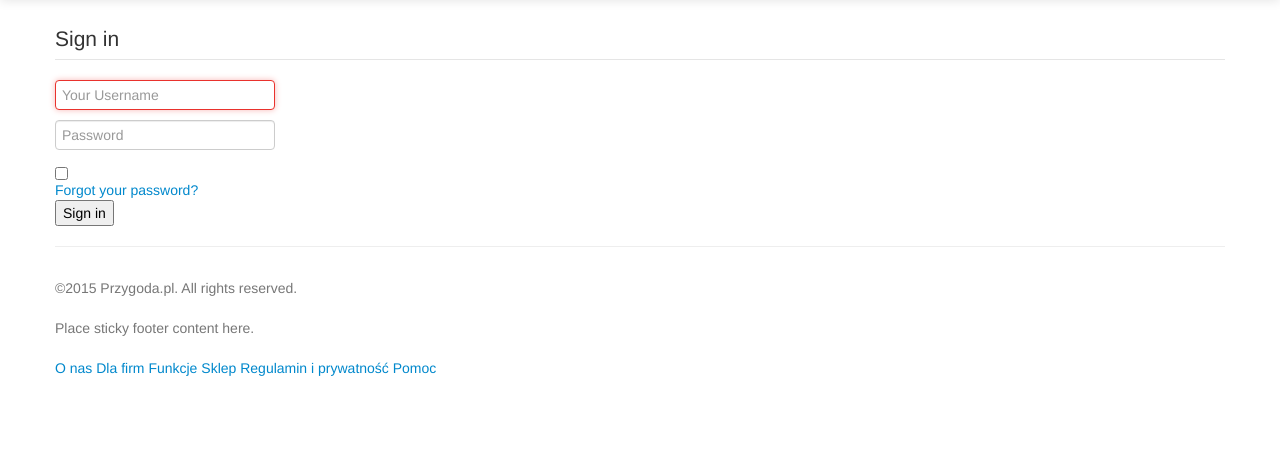
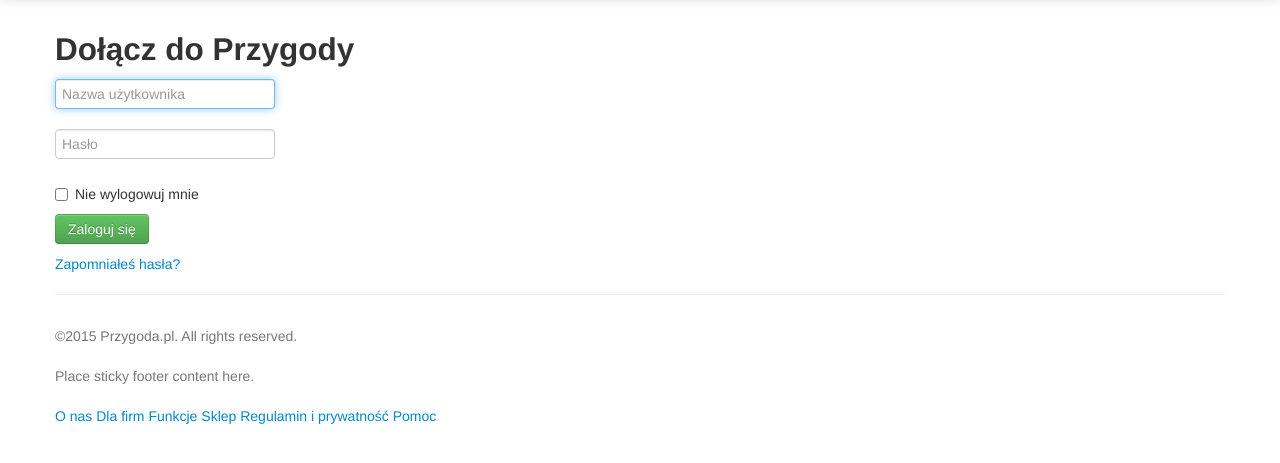
Before and after one commit to VirrageS/Przygoda, a Flask app: page /users/login/ in a window 1280 px wide. Shown: the part 41-504 px from the top of the page. Run offline with Flask 2, Linux system fonts and the light colour scheme; parts of the project's set-up code (start-up, migrations or seed data) failed here and were passed over; some libraries are stand-ins or nearby versions.

Commit message:
Nowe logowanie i rejestracja

```diff
--- a/app/templates/adventures/new.html
+++ b/app/templates/adventures/new.html
@@ -1,6 +1,6 @@
 {% extends "layout.html" %}
 {% block body %}
-  <form action="" method=post class="form-horizontal">
+<form action="" method=post class="form-horizontal">
 	<h2>Stwórz nową przygodę</h2>
 
 	<div class="control-group">
@@ -18,8 +18,8 @@
 	<div class="control-group">
 		<div class="controls">
 		  <button type="submit" class="btn btn-success">Stwórz nową przygodę</button>
-		  <a href="{{ url_for('index') }}">Powrót</a>
+		  <a href="{{ url_for('simple_page.index') }}">Powrót</a>
 		</div>
 	</div>
-  </form>
+</form>
 {% endblock %}
--- a/app/templates/users/login.html
+++ b/app/templates/users/login.html
@@ -9,14 +9,24 @@
 	{% else %}
 	<div>
 	{% endif %}
+
 	{% set css_class = 'form-control ' + kwargs.pop('class', '') %}
 	{{ field(class=css_class, placeholder=placeholder, **kwargs) }}
 	</div>
 {% endmacro %}
 
+{% macro render_checkbox_field(field, text=None) -%}
+<div class="checkbox">
+	<label>
+		{{ field(type='checkbox', **kwargs) }} {{ text }}
+	</label>
+</div>
+{%- endmacro %}
+
 <div>
 	<div>
-		<legend>Sign in</legend>
+		<h2>Dołącz do Przygody</h2>
+
 		{% with errors = get_flashed_messages(category_filter=["error"]) %}
 		{% if errors %}
 		<div>
@@ -36,15 +46,36 @@
 		{% endfor %}
 		</div>
 		{% endif %}
-		<form method="POST" action="." accept-charset="UTF-8" role="form">
+
+		<form method="post" action="." accept-charset="UTF-8" role="form">
 			{{ form.csrf_token }}
-			{{ render_field(form.username, placeholder="Your Username", autofocus="") }}
-			{{ render_field(form.password, placeholder="Password") }}
-			{{ render_field(form.remember_me) }}
+			<div class="control-group">
+				<div class="controls">
+					{{ render_field(form.username, placeholder="Nazwa użytkownika", autofocus="") }}
+				</div>
+			</div>
+
+			<div class="control-group">
+				<div class="controls">
+					{{ render_field(form.password, placeholder="Hasło") }}
+				</div>
+			</div>
+
+			<div class="control-group">
+				<div class="controls">
+					{{ render_checkbox_field(form.remember_me, text="Nie wylogowuj mnie") }}
+				</div>
+			</div>
+
+			<div class="control-group">
+				<div class="controls">
+					<button type="submit" class="btn btn-success">Zaloguj się</button>
+				</div>
+			</div>
+
 			<div>
-			<a role="button" href="">Forgot your password?</a><span class="clearfix"></span>
+				<a role="button" href="/users/lost">Zapomniałeś hasła?</a><span class="clearfix"></span>
 			</div>
-			<button type="submit" name="submit">Sign in</button>
 		</form>
 	</div>
 </div>
--- a/app/users/forms.py
+++ b/app/users/forms.py
@@ -1,16 +1,15 @@
 from flask.ext.wtf import Form, RecaptchaField
-from wtforms import TextField, PasswordField, BooleanField
+from wtforms import BooleanField, TextField, PasswordField, validators
 from wtforms.validators import Required, EqualTo, Email
 
 class LoginForm(Form):
-	username = TextField('Username', [Required()])
+	username = TextField('Username', [validators.Length(min=4, max=25)])
 	password = PasswordField('Password', [Required()])
 	remember_me = BooleanField('Remember me', [])
 
 class RegisterForm(Form):
-	name = TextField('NickName', [Required()])
-	email = TextField('Email address', [Required(), Email()])
+	username = TextField('Username', [validators.Length(min=4, max=25)])
+	email = TextField('Email Address', [validators.Length(min=6, max=35)])
 	password = PasswordField('Password', [Required()])
 	confirm = PasswordField('Repeat Password', [Required(), EqualTo('password', message='Passwords must match')])
-	accept_tos = BooleanField('I accept the TOS', [Required()])
-	recaptcha = RecaptchaField()
+	accept_tos = BooleanField('I accept the TOS', [])
--- a/app/users/models.py
+++ b/app/users/models.py
@@ -7,7 +7,7 @@ class User(db.Model):
 
 	__tablename__ = "users"
 	id = db.Column('user_id', db.Integer, primary_key=True)
-	username = db.Column('username', db.String(20), unique=True, index=True)
+	username = db.Column('username', db.String(120), unique=True, index=True)
 	password = db.Column('password', db.String(128))
 	email = db.Column('email', db.String(50), unique=True, index=True)
 	registered_on = db.Column('registered_on', db.DateTime)
--- a/app/users/views.py
+++ b/app/users/views.py
@@ -7,63 +7,6 @@ from app.users.models import User
 from app.users.forms import RegisterForm, LoginForm
 
 mod = Blueprint('users', __name__, url_prefix='/users')
-
-# Register
-@mod.route('/register/' , methods=['GET','POST'])
-def register():
-	if request.method == 'GET':
-		return render_template('users/register.html')
-
-	username = request.form['username']
-	password = request.form['password']
-	email = request.form['email']
-
-	# @todo: check if request forms are filled properly
-
-	# check for error
-	error = False
-
-	# username was not provided
-	if username is None or (username == ''):
-		flash('No username')
-		error = True
-
-	# password was not provided
-	if password is None or (password == ''):
-		flash('No password')
-		error = True
-
-	# email was not provided
-	if (email is None) or (email == ''):
-		flash('No email')
-		error = True
-
-	# error occured so we back
-	if error:
-		return render_template('users/register.html')
-
-	# check if user with name exists
-	checkUser = User.query.filter_by(username=username).first()
-
-	# check if users with email exists
-	if checkUser is None:
-		checkUser = User.query.filter_by(email=email).first()
-
-	# user with username exists
-	if checkUser != None:
-		flash('User with provided username or email arleady exists')
-		return render_template('users/register.html')
-
-	# create new user
-	user = User(username, generate_password_hash(password), email)
-
-	# add user to database
-	db.session.add(user)
-	db.session.commit()
-
-	# everything okay so back
-	flash('User successfully registered')
-	return redirect(url_for('users.login'))
 
 # Login
 @mod.route('/login/', methods=['GET','POST'])
@@ -80,7 +23,7 @@ def login():
 	if form.validate_on_submit():
 		registered_user = User.query.filter_by(username=form.username.data).first()
 
-		if registered_user: #and check_password_hash(registered_user.password, form.password.data):
+		if registered_user and check_password_hash(registered_user.password, form.password.data):
 			# login user to system
 			login_user(registered_user, remember=form.remember_me.data)
 
@@ -89,9 +32,42 @@ def login():
 
 		flash('Wrong username or password', 'error-message')
 
+	return render_template('users/login.html', form=form)
 
+# Register
+@mod.route('/register/', methods=['GET','POST'])
+def register():
+	# if register form is submitted
+	form = RegisterForm(request.form)
 
-	return render_template('users/login.html', form=form)
+	if request.method == 'GET':
+		return render_template('users/register.html', form=form)
+
+	# verify the register form
+	if form.validate_on_submit():
+		# check if user with name exists
+		checkUser = User.query.filter_by(username=form.username.data).first()
+
+		# check if users with email exists
+		if checkUser is None:
+			checkUser = User.query.filter_by(email=form.email.data).first()
+
+		# user with username exists
+		if checkUser != None:
+			flash('User with provided username or email arleady exists', 'error-message')
+			return render_template('users/register.html', form=form)
+
+		user = User(form.username.data, generate_password_hash(form.email.data), form.email.data)
+
+		# add user to database
+		db.session.add(user)
+		db.session.commit()
+
+		# everything okay so back
+		flash('User successfully registered')
+		return redirect(url_for('users.login'))
+
+	return render_template('users/register.html', form=form)
 
 # Logout
 @mod.route('/logout/')
```
Also changed, not shown: app/templates/users/register.html (+63 -8 lines). Lines whose indentation alone changed are shown as unchanged.
